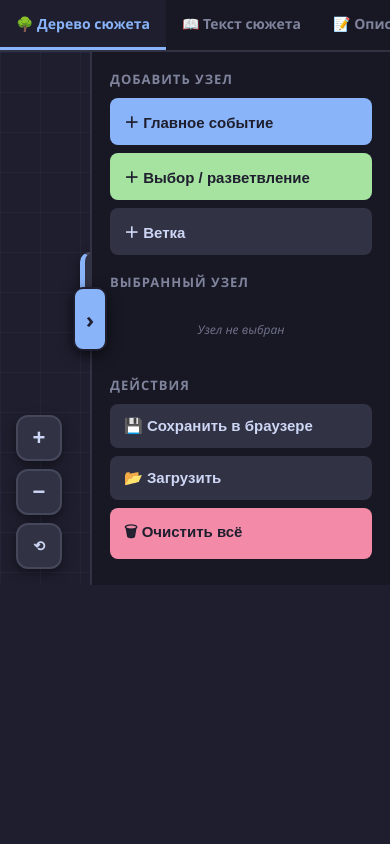
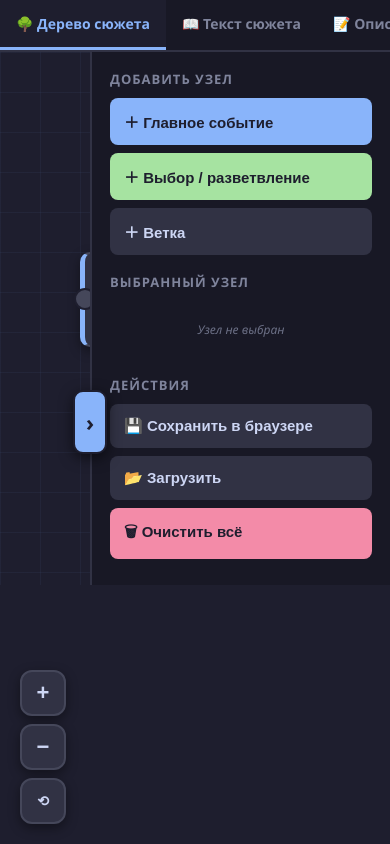
Before and after one commit to EnnVEl/choto, a plain HTML site: page index.html in a window 390 px wide. Both pictures are taken after a click on the element "🌳 Дерево сюжета". Drawn offline with Linux system fonts and the light colour scheme.

Commit message:
Update index.html

```diff
--- a/index.html
+++ b/index.html
@@ -146,7 +146,7 @@
   .port.out:hover { transform: translateY(-50%) scale(1.2); }
   .port.in { left: -11px; top: 50%; transform: translateY(-50%); pointer-events: none; }
 
-  /* ===== ПРАВАЯ ПАНЕЛЬ И СТРЕЛКА ===== */
+  /* ===== ПРАВАЯ ПАНЕЛЬ ===== */
   .toolbar {
     width: 280px;
     height: 100%;
@@ -155,18 +155,9 @@
     padding: 18px;
     overflow-y: auto;
     flex-shrink: 0;
-    transition: width 0.22s ease, padding 0.22s ease, opacity 0.22s ease, border-width 0.22s ease;
   }
   .toolbar.collapsed {
-    width: 0;
-    padding-top: 18px;
-    padding-bottom: 18px;
-    padding-left: 0;
-    padding-right: 0;
-    border-left-width: 0;
-    overflow: hidden;
-    opacity: 0;
-    pointer-events: none;
+    display: none;
   }
   .toolbar h3 {
     font-size: 13px;
@@ -178,11 +169,12 @@
   }
   .toolbar h3:first-child { margin-top: 0; }
 
+  /* Стрелка переключения панели — фиксирована поверх всего */
   #panel-toggle {
-    position: absolute;
+    position: fixed;
     top: 50%;
-    right: 280px;
-    transform: translate(50%, -50%);
+    right: 263px;
+    transform: translateY(-50%);
     width: 34px;
     height: 64px;
     background: #89b4fa;
@@ -193,22 +185,55 @@
     font-size: 22px;
     font-weight: 700;
     line-height: 1;
-    display: flex !important;
+    display: none;
     align-items: center;
     justify-content: center;
-    z-index: 40;
+    z-index: 9999;
     box-shadow: 0 4px 14px rgba(0,0,0,0.55);
     user-select: none;
     padding: 0;
     touch-action: manipulation;
-    transition: right 0.22s ease, background 0.15s;
+  }
+  #panel-toggle.visible {
+    display: flex;
   }
   #panel-toggle.panel-closed {
-    right: 0;
-    transform: translate(-15%, -50%);
+    right: 6px;
   }
   #panel-toggle:hover { background: #a5c8ff; }
   #panel-toggle:active { background: #74a8f8; }
+
+  /* Кнопки масштаба — фиксированы поверх всего */
+  #zoom-controls {
+    position: fixed;
+    bottom: 20px;
+    left: 20px;
+    display: none;
+    flex-direction: column;
+    gap: 8px;
+    z-index: 9999;
+    user-select: none;
+  }
+  #zoom-controls.visible {
+    display: flex;
+  }
+  #zoom-controls button {
+    width: 46px; height: 46px;
+    border-radius: 12px;
+    background: #313244;
+    border: 2px solid #45475a;
+    color: #cdd6f4;
+    font-size: 22px;
+    font-weight: 700;
+    cursor: pointer;
+    box-shadow: 0 4px 12px rgba(0,0,0,0.4);
+    line-height: 1;
+    display: flex;
+    align-items: center;
+    justify-content: center;
+    touch-action: manipulation;
+  }
+  #zoom-controls button:active { background: #45475a; }
 
   .btn {
     display: block;
@@ -553,7 +578,7 @@
     display: none;
     align-items: center;
     justify-content: center;
-    z-index: 1000;
+    z-index: 10000;
     padding: 16px;
   }
   .modal-overlay.active { display: flex; }
@@ -591,7 +616,7 @@
     align-items: center;
     box-shadow: 0 8px 30px rgba(0,0,0,0.6);
     transition: transform 0.25s ease;
-    z-index: 500;
+    z-index: 5000;
     max-width: 92vw;
     flex-wrap: wrap;
     justify-content: center;
@@ -622,7 +647,7 @@
     width: 300px;
   }
   body.mobile #panel-toggle:not(.panel-closed) {
-    right: 300px;
+    right: 283px;
   }
   body.mobile .btn { padding: 13px 14px; font-size: 15px; }
   body.mobile .field input,
@@ -651,35 +676,6 @@
   body.mobile .desc-main-header .dmh-title { font-size: 15px; }
   body.mobile .desc-main-body { padding: 16px; }
   body.mobile .desc-main-body textarea { font-size: 16px; min-height: 300px; }
-
-  #zoom-controls {
-    position: absolute;
-    bottom: 16px;
-    left: 16px;
-    display: flex !important;
-    flex-direction: column;
-    gap: 8px;
-    z-index: 35;
-    opacity: 1 !important;
-    pointer-events: auto !important;
-  }
-  #zoom-controls button {
-    width: 46px; height: 46px;
-    border-radius: 12px;
-    background: #313244;
-    border: 2px solid #45475a;
-    color: #cdd6f4;
-    font-size: 22px;
-    font-weight: 700;
-    cursor: pointer;
-    box-shadow: 0 4px 12px rgba(0,0,0,0.4);
-    line-height: 1;
-    display: flex;
-    align-items: center;
-    justify-content: center;
-    touch-action: manipulation;
-  }
-  #zoom-controls button:active { background: #45475a; }
 </style>
 </head>
 <body>
@@ -699,14 +695,7 @@
           <svg id="edges"></svg>
         </div>
       </div>
-      <div id="zoom-controls">
-        <button id="zoom-in" title="Приблизить">+</button>
-        <button id="zoom-out" title="Отдалить">−</button>
-        <button id="zoom-reset" title="Сбросить масштаб" style="font-size:14px;">⟲</button>
-      </div>
-    </div>
-
-    <div id="panel-toggle" title="Свернуть/развернуть панель">›</div>
+    </div>
 
     <div class="toolbar" id="tree-toolbar">
       <h3>Добавить узел</h3>
@@ -794,6 +783,14 @@
   </div>
 </div>
 
+<!-- Постоянные элементы управления деревом поверх всех слоёв -->
+<div id="panel-toggle" class="visible" title="Свернуть/развернуть панель">›</div>
+<div id="zoom-controls" class="visible">
+  <button id="zoom-in" title="Приблизить">+</button>
+  <button id="zoom-out" title="Отдалить">−</button>
+  <button id="zoom-reset" title="Сбросить масштаб" style="font-size:14px;">⟲</button>
+</div>
+
 <div id="selection-banner">
   <span class="sb-text" id="sb-text"></span>
   <button class="btn primary" id="sb-make">＋ Узел</button>
@@ -931,6 +928,7 @@ const btnMake = document.getElementById('btn-make-node');
 const btnLink = document.getElementById('btn-link-to-node');
 const treeToolbar = document.getElementById('tree-toolbar');
 const panelToggle = document.getElementById('panel-toggle');
+const zoomControls = document.getElementById('zoom-controls');
 
 const descNodeList = document.getElementById('desc-node-list');
 const descHeader = document.getElementById('desc-header');
@@ -984,6 +982,12 @@ function truncateByWord(text) {
   return result + '…';
 }
 
+function syncTreeFloatingControls() {
+  const isTreeActive = document.getElementById('tree-pane').classList.contains('active');
+  panelToggle.classList.toggle('visible', isTreeActive);
+  zoomControls.classList.toggle('visible', isTreeActive);
+}
+
 document.querySelectorAll('.tab').forEach(tab => {
   tab.addEventListener('click', () => {
     document.querySelectorAll('.tab').forEach(t => t.classList.remove('active'));
@@ -991,6 +995,7 @@ document.querySelectorAll('.tab').forEach(tab => {
     tab.classList.add('active');
     document.getElementById(tab.dataset.pane + '-pane').classList.add('active');
 
+    syncTreeFloatingControls();
     if (tab.dataset.pane === 'tree') renderEdges();
     if (tab.dataset.pane === 'desc') renderDescSidebar();
   });
@@ -1008,7 +1013,7 @@ panelToggle.addEventListener('click', e => {
   treeToolbar.classList.toggle('collapsed', panelCollapsed);
   panelToggle.classList.toggle('panel-closed', panelCollapsed);
   panelToggle.textContent = panelCollapsed ? '‹' : '›';
-  setTimeout(renderEdges, 250);
+  renderEdges();
 });
 
 let view = { scale: 1, x: 0, y: 0 };
@@ -1041,6 +1046,10 @@ treeCanvas.addEventListener('wheel', e => {
   const factor = e.deltaY < 0 ? 1.1 : 1 / 1.1;
   zoomAt(e.clientX, e.clientY, factor);
 }, { passive: false });
+
+document.getElementById('zoom-in').addEventListener('pointerdown', e => e.stopPropagation());
+document.getElementById('zoom-out').addEventListener('pointerdown', e => e.stopPropagation());
+document.getElementById('zoom-reset').addEventListener('pointerdown', e => e.stopPropagation());
 
 document.getElementById('zoom-in').addEventListener('click', e => {
   e.stopPropagation();
@@ -1854,6 +1863,7 @@ window.addEventListener('resize', renderEdges);
     edges.push({ from: startId, to: c1 }, { from: startId, to: c2 });
     saveAllToStorage();
   }
+  syncTreeFloatingControls();
   renderTree();
   renderDescSidebar();
 })();
```
